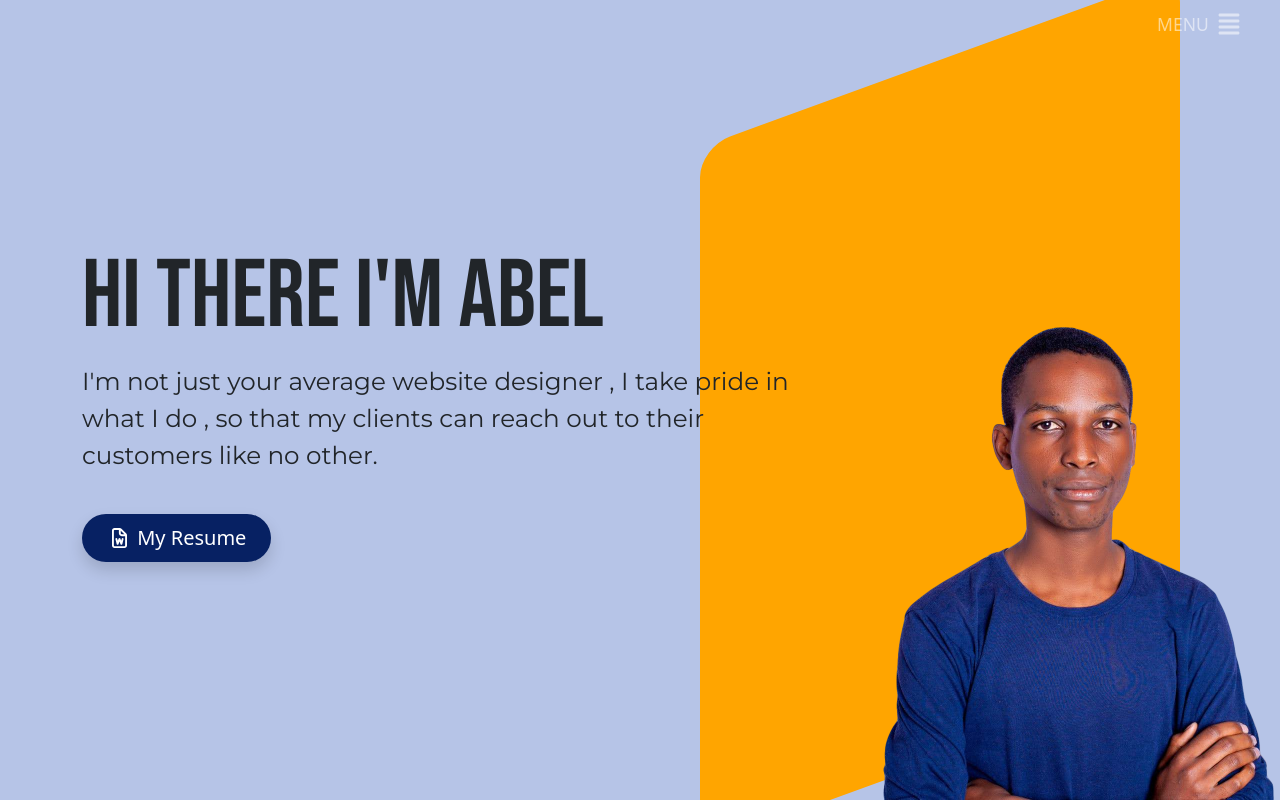
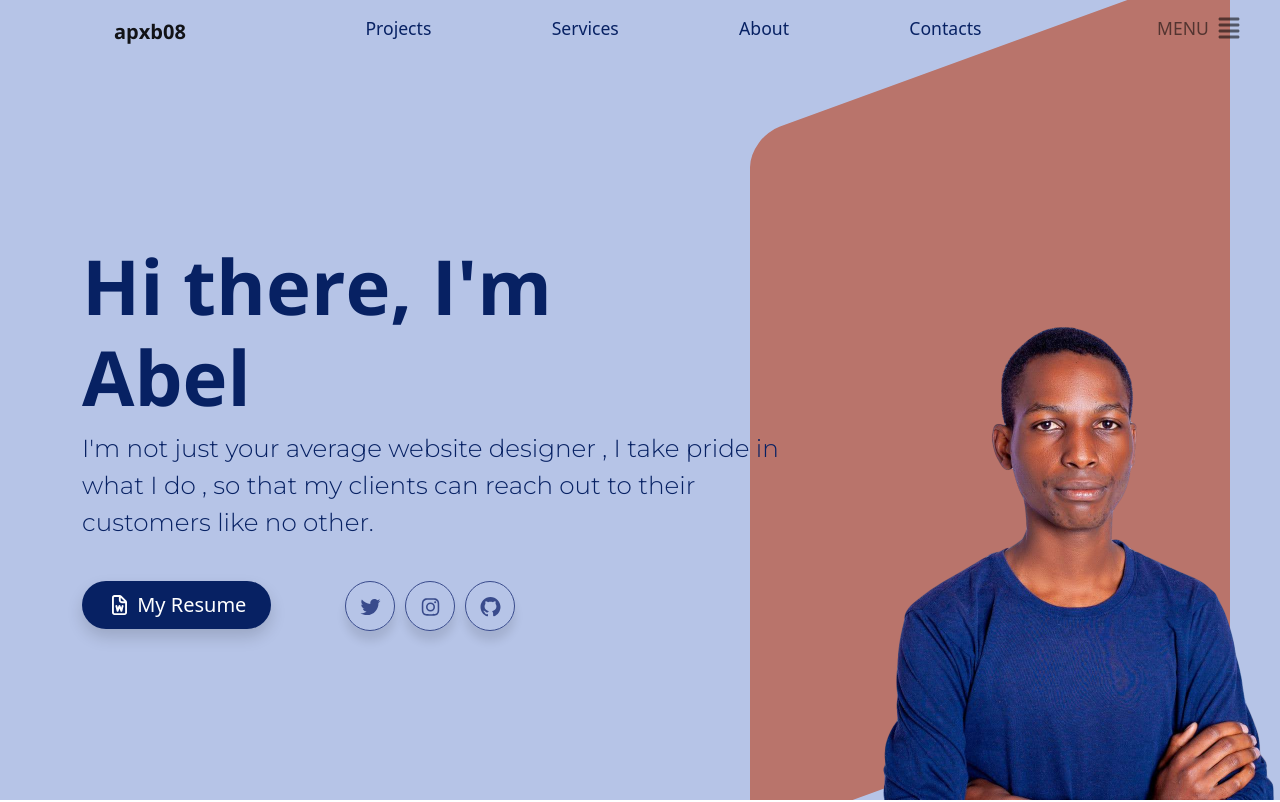
Before and after one commit to apexbravo/Portfolio-Website, a plain HTML site: page Index.html in a window 1280 px wide. Shown: the top 802 px of the page. Drawn offline with nearby package versions, Linux system fonts and the light colour scheme.

Commit message:
Ui button

```diff
--- a/Index.html
+++ b/Index.html
@@ -11,11 +11,19 @@
 
 <body data-spy="scroll" data-target="#nav">
 	<header id="main-header">
-		<nav class="navbar navbar-expand-xs navbar-dark fixed-top fancy-top" id="nav">
+		<nav class="navbar navbar-expand-xs navbar-light fixed-top fancy-top" id="nav">
 			<div class="container-fluid px-0 px-md-4">
 				<a class="navbar-brand" href="/">
-					<span class="logo-name"></span>
+					<span class="logo-name">apxb08</span>
 				</a>
+				<div class="col-md-6  nav-menu">
+					<a href="#projects">Projects</a>
+					<a href="#services">Services</a>
+					<a href="#about">About</a>
+					<a href="#contact">Contacts</a>
+
+				</div>
+
 				<button id="nav-btn" class="navbar-toggler border-0" type="button" data-bs-toggle="collapse"
 					data-bs-target="#navbar" aria-controls="navbarSupportedContent" aria-expanded="false"
 					aria-label="Toggle Navigation">
@@ -62,14 +70,13 @@
 							</div>
 						</div>
 						<div class="row">
-							<div class="col-md-6 mx-auto pt-md-4 d-flex justify-content-between">
+							<div class="col-md-6 mx-auto d-flex justify-content-between nav-menu">
 								<a href="#projects">Projects</a>
 								<a href="#services">Services</a>
 								<a href="#about">About</a>
 								<a href="#contact">Contacts</a>
 
 							</div>
-
 						</div>
 					</div>
 
@@ -87,20 +94,45 @@
 						<div class="row">
 							<div class="col-md-8 ml-5" id="intro-abel">
 								<div class="typewriter">
-									<h1 class="main-heading">
-										Hi There I'm Abel
+									<h1 class="main-heading col-8">
+										Hi there, I'm Abel
 									</h1>
 								</div>
 
 								<p class="mb-3 lead intro-text pr-md-5"> I'm not just your average website designer , I take
 									pride in what I do , so that my clients can reach out to their customers like no
 									other.</p>
+									<div class="row">
+										<div class="col-sm-4">
 											<a href="#" target="_blank" rel="noreferrer"
 											class="btn btn-lg shadow  round px-4 py-2  mb-5 mt-4 showcase-btn"
 											id=" text-light"> <span>
 												<i class="far fa-file-word"></i>
 												My Resume
 											</span></a>
+										</div>
+										<div class="col-sm-6">
+
+										<div class="wrapper mt-4">
+
+											<a href="#" class="icon twitter">
+											  <div class="tooltip">Twitter</div>
+											  <span><i class="fab fa-twitter"></i></span>
+											</a>
+											<a href="#" class="icon instagram">
+											  <div class="tooltip">Instagram</div>
+											  <span><i class="fab fa-instagram"></i></span>
+											</a>
+											<a href="#" class="icon github">
+											  <div class="tooltip">Github</div>
+											  <span><i class="fab fa-github"></i></span>
+											</a>
+
+										  </div>
+										</div>
+
+									</div>
+
 							</div>
 
 						</div>
--- a/css/site.css
+++ b/css/site.css
@@ -1,4 +1,4 @@
-@import url('https://fonts.googleapis.com/css2?family=Bebas+Neue&family=Montserrat:wght@400&display=swap');
+@import url('https://fonts.googleapis.com/css2?family=Montserrat:wght@300&family=Open+Sans:wght@700&display=swap');
 
 html{
 	scroll-behavior: smooth;
@@ -10,7 +10,10 @@ body{
 	font-size: 110%;
 }
 
-
+.logo-name{
+  font-family: 'Open Sans', sans-serif;
+  margin-left: 90px;
+}
 .social-buttons a{
   display: inline-flex;
   text-decoration: none;
@@ -57,7 +60,16 @@ body{
   position: relative;
   overflow: hidden;
 }
+.nav-menu{
+  display: flex;
+  justify-content: space-between;
 
+}
+.nav-menu a
+{
+  text-decoration: none;
+  color:#072163;
+}
 #main-header #nav {
   -webkit-transition: all 500ms ease-in-out;
   transition: all 500ms ease-in-out;
@@ -83,13 +95,14 @@ body{
 }
 .typewriter  {
   display: inline;
-  font-family: 'Bebas Neue', cursive;
+  font-family: 'Open Sans', sans-serif;
   font-size: 96px;
   /* Ensures the content is not revealed until the animation */
 }
 
 .background-shape {
-  background: orange;
+  background: #B9746B;
+
   width: 480px;
   height: 700px;
   -ms-transform: skewY(-20deg);
@@ -97,20 +110,22 @@ body{
   transform: skewY(-20deg);
   border-radius: 30px;
   position: absolute;
-  top: 60px;
-  left: 700px;
+  top: 50px;
+  left: 750px;
 
 }
 
 .main-heading{
-  font-family: 'Bebas Neue', cursive;
-  font-size: 96px;
+font-family: 'Open Sans', sans-serif;
+  font-size: 76px;
+  color: #072163;
 }
 
 .intro-text
 {
   font-family: 'Montserrat', sans-serif;
   font-size: 24px;
+  color: #072163;
 }
 /* The typing effect */
 @keyframes typing {
@@ -174,6 +189,73 @@ body{
   width: 432px;
   position: absolute;
 right: 0px;
+text-shadow: #072163 3px;
 bottom: 0px;
 
 }
+
+
+.wrapper{
+
+  text-align: center;
+  display: flex;
+  justify-content: start;
+}
+
+.wrapper .icon{
+position: relative;
+
+border-radius: 50%;
+border:solid #394B8C 1px;
+margin-left: 10px;
+width: 50px;
+height: 50px;
+line-height: 50px;
+font-size: 20px;
+display: inline-block;
+align-items: center;
+box-shadow: 0 10px 10px rgba(0, 0, 0, 0.1);
+cursor: pointer;
+transition: all 0.2s cubic-bezier(0.68, -0.55, 0.265, 1.55);
+color: #394B8C;
+text-decoration: none;
+}
+
+.wrapper .tooltip {
+position: absolute;
+top: 0;
+line-height: 1.5;
+font-size: 14px;
+background-color: #333;
+color: #394B8C;
+padding: 5px 8px;
+border-radius: 5px;
+box-shadow: 0 10px 10px rgba(0, 0, 0, 0.1);
+opacity: 0;
+pointer-events: none;
+transition: all 0.3s cubic-bezier(0.68, -0.55, 0.265, 1.55);
+}
+
+.wrapper .tooltip::before {
+position: absolute;
+content: "";
+height: 8px;
+width: 8px;
+background-color: #ffffff;
+bottom: -3px;
+left: 50%;
+transform: translate(-50%) rotate(45deg);
+transition: all 0.3s cubic-bezier(0.68, -0.55, 0.265, 1.55);
+}
+
+.wrapper .icon:hover .tooltip {
+top: -45px;
+opacity: 1;
+visibility: visible;
+pointer-events: auto;
+}
+
+.wrapper .icon:hover span,
+.wrapper .icon:hover .tooltip {
+text-shadow: 0px -1px 0px rgba(0, 0, 0, 0.1);
+}
```
Also changed, not shown: 1 other file. Lines whose indentation alone changed are shown as unchanged.
